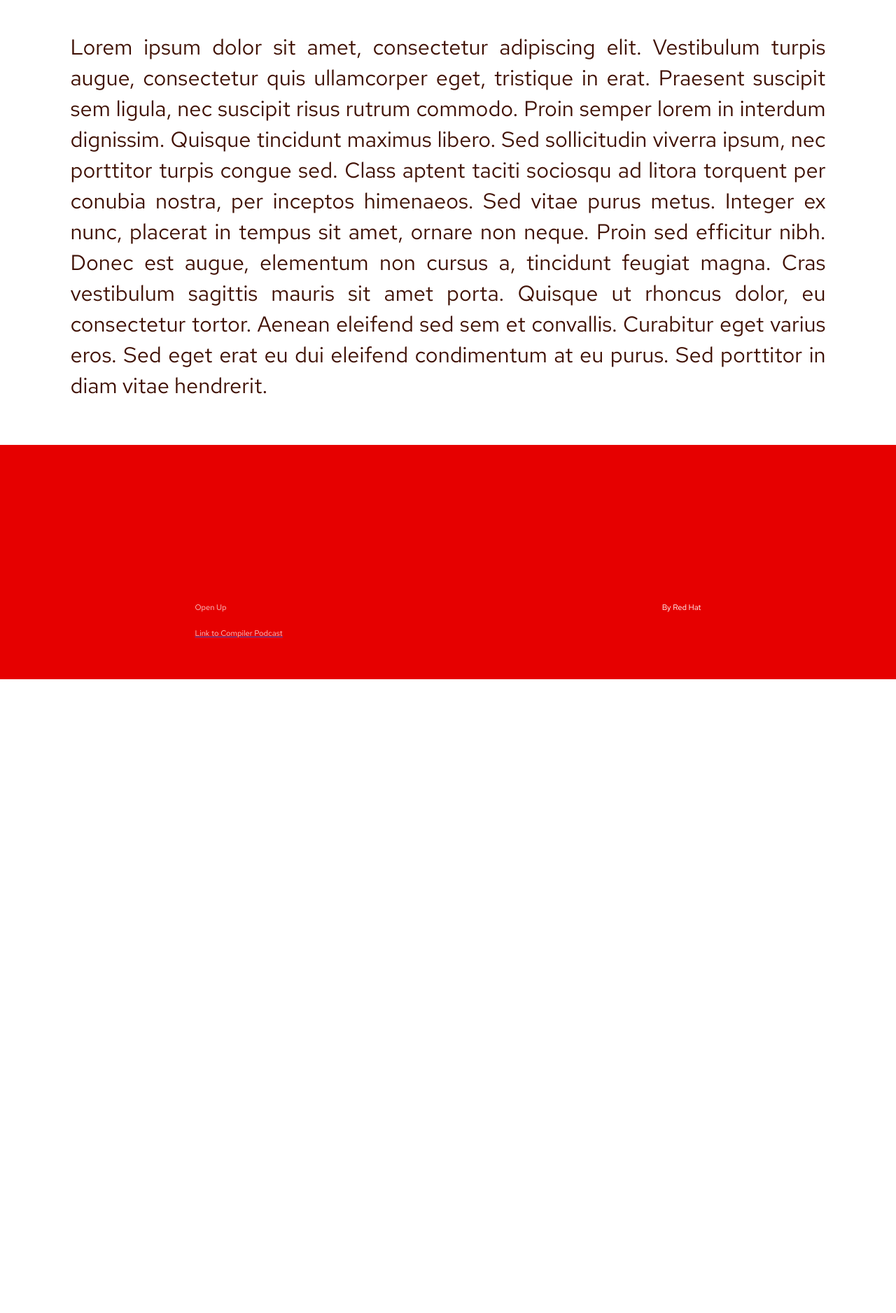
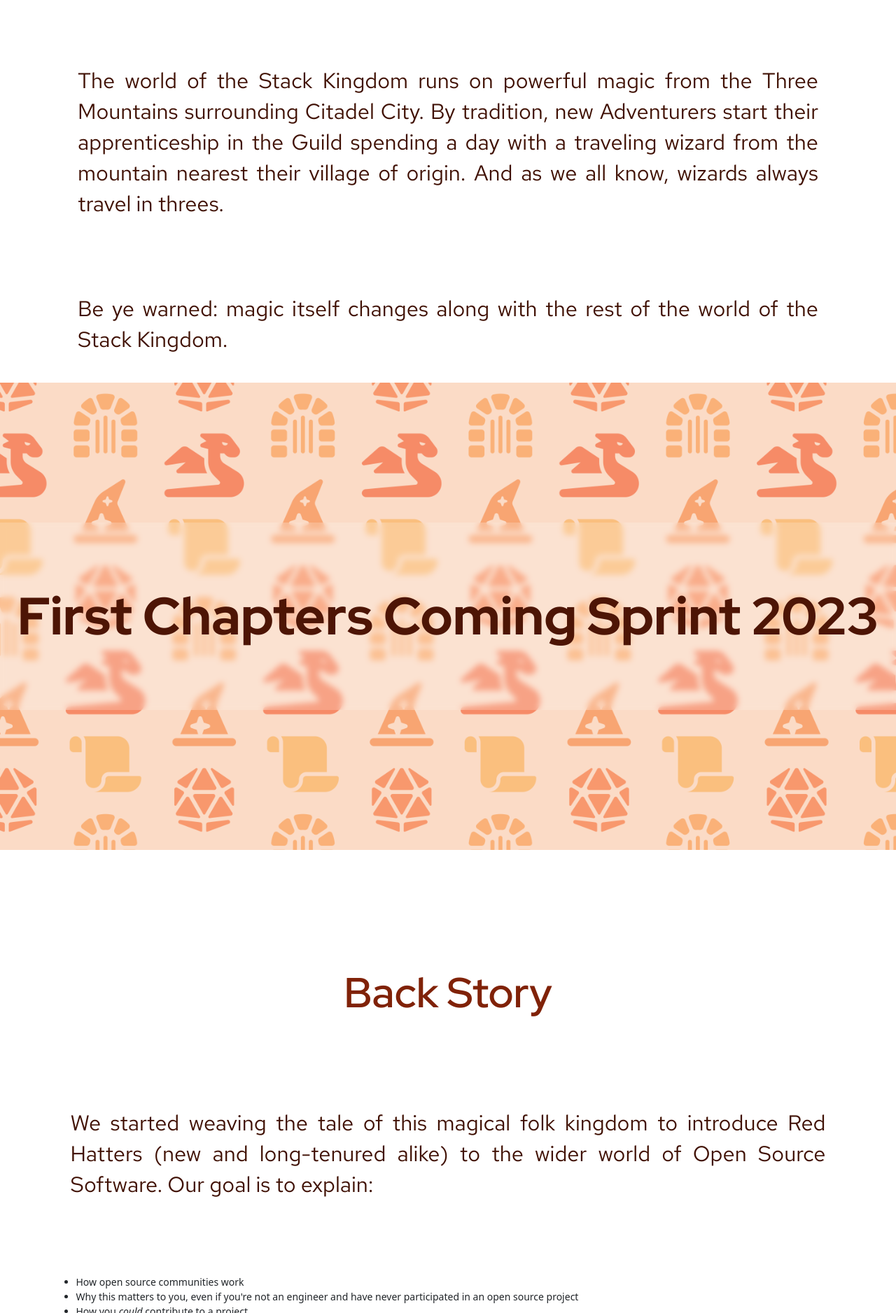
Before and after one commit to RedHatOfficial/creative, a plain HTML site: page index.html in a window 1280 px wide. Shown: the part 923-2800 px from the top of the page at 70% size. Before the commit the page ends 1894 px from the top, so only its background shows below. Drawn offline with nearby package versions, Linux system fonts and the light colour scheme; a script that the page names is missing.

Commit message:
pre-launch intro; some bad formatting problems TODO

```diff
--- a/index.html
+++ b/index.html
@@ -64,10 +64,39 @@
       </section>
 
       <section class="colour">
-			  <h2 class="section-title2">Welcome to Open Up</h2>
           <div class="container">
-		        <p class="paragraph">Lorem ipsum dolor sit amet, consectetur adipiscing elit. Vestibulum turpis augue, consectetur quis ullamcorper eget, tristique in erat. Praesent suscipit sem ligula, nec suscipit risus rutrum commodo. Proin semper lorem in interdum dignissim. Quisque tincidunt maximus libero. Sed sollicitudin viverra ipsum, nec porttitor turpis congue sed. Class aptent taciti sociosqu ad litora torquent per conubia nostra, per inceptos himenaeos. Sed vitae purus metus. Integer ex nunc, placerat in tempus sit amet, ornare non neque. Proin sed efficitur nibh. Donec est augue, elementum non cursus a, tincidunt feugiat magna. Cras vestibulum sagittis mauris sit amet porta. Quisque ut rhoncus dolor, eu consectetur tortor. Aenean eleifend sed sem et convallis. Curabitur eget varius eros. Sed eget erat eu dui eleifend condimentum at eu purus. Sed porttitor in diam vitae hendrerit.</p>
-		      </div>
+              <h2 class="section-title2">Open Up Games</h2>
+           <div class="container">
+               <p class="paragraph">The world of the Stack Kingdom runs on powerful magic from the Three Mountains surrounding Citadel City. By tradition, new Adventurers start their apprenticeship in the Guild spending a day with a traveling wizard from the mountain nearest their village of origin. And as we all know, wizards always travel in threes.</p>
+               <p>Be ye warned: magic itself changes along with the rest of the world of the Stack Kingdom.</p>
+                      </div>
+       </section>
+       <section class="heroIndex no-colour">
+        <div class="glass">
+          <h2 class="section-title1">First Chapters Coming Sprint 2023</h2>
+        </div>
+       </section>
+
+       <section class="colour">
+          <div class="container">
+              <h2 class="section-title2">Back Story</h2>
+          </div>
+          <div class="container">
+            <p class="paragraph">We started weaving the tale of this magical folk kingdom to introduce Red Hatters (new and long-tenured alike) to the wider world of Open Source Software. Our goal is to explain:</p>
+            <ul>
+                <li>How open source communities work</li>
+                 <li>Why this matters to you, even if you're not an engineer and have never participated in an open source project</li>
+                 <li>How you <i>could</i> contribute to a project</li>
+                 <li>How software stacks and technologies fit together, in easy-to-understand language</li>
+             </ul>
+             <p class="paragraph">To inspire us, we asked everyone at Redhat for their best bug hunting stories that felt like going on an epic adventure. We've set up our software stack to produce an adventure game based on real stories of software adventures at work. Now all we have to do is not write any bugs into it.</p>
+          </div>
+      </section>
+
+      <section class="heroIndex no-colour">
+        <div class="glass">
+          <h2 class="section-title1"><a href="https://github.com/RedHatOfficial/creative/discussions">Talk to us on GitHub</a></h2>
+        </div>
       </section>
 
      <!-- <section class="heroTest no-colour">
```
